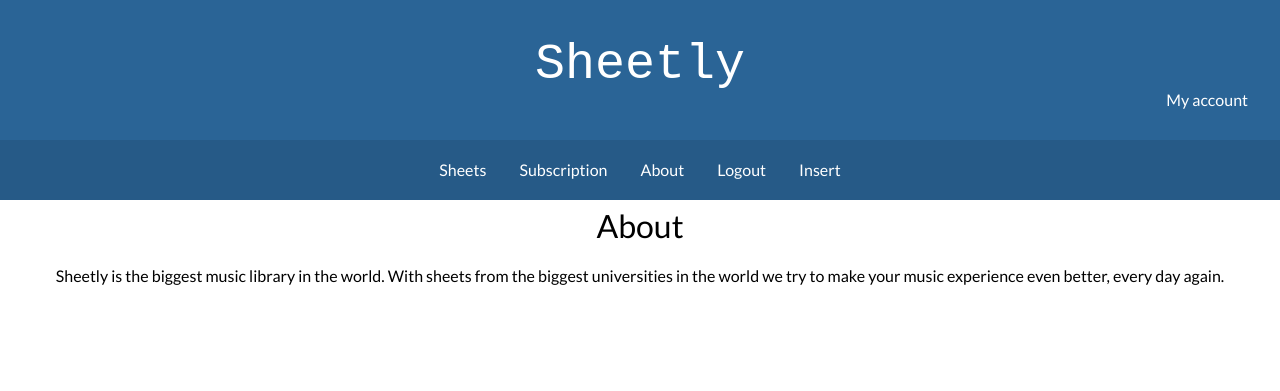
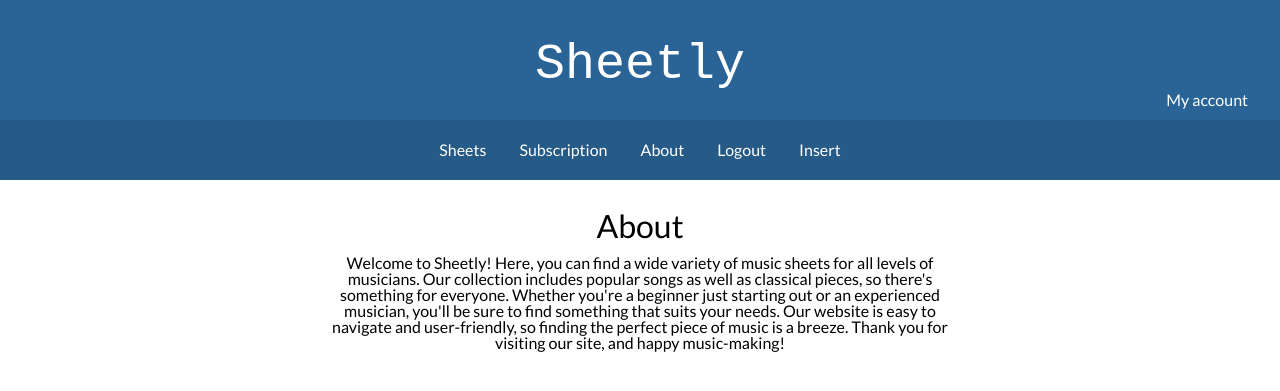
Before and after one commit to wynssimon/IMSLP, a PHP site: page /pages/about.php in a window 1280 px wide. Shown: the top 391 px of the page. Run offline with PHP 8.4, Linux system fonts and the light colour scheme; a user stored in the database is signed in.

Commit message:
niewe commit

```diff
--- a/includes/header.php
+++ b/includes/header.php
@@ -1,5 +1,5 @@
 <header>
-        <h1>Sheetly</h1>
+        <h1 onclick="location.href='../index.php'">Sheetly</h1>
         <?php if (isset($_SESSION['users_username'])) { ?>
             <a class='myaccount' href='../pages/myaccount.php?update'>My account</a>
             <?php } ?>
--- a/includes/headerHome.php
+++ b/includes/headerHome.php
@@ -1,5 +1,5 @@
 <header>
-        <h1>Sheetly</h1>
+    <h1 onclick="location.href='../index.php'">Sheetly</h1>
         <?php if (isset($_SESSION['users_username'])) { ?>
             <a class='myaccount' href='pages/myaccount.php?update'>My account</a>
             <?php } ?>
--- a/includes/headerSheet.php
+++ b/includes/headerSheet.php
@@ -1,5 +1,5 @@
 <header class="headerSheet">
-        <h1>Sheetly</h1>
+        <h1 onclick="location.href='../index.php'">Sheetly</h1>
         <?php if (isset($_SESSION['users_username'])) { ?>
             <a class='myaccount' href='../pages/myaccount.php?update'>My account</a>
             <?php } ?>
--- a/index.php
+++ b/index.php
@@ -180,7 +180,7 @@ session_start();
             }
         }
         ?>
-        <div class='products-container'>
+        <div class='products-container grid' id="alles">
         <?php if ($result->num_rows > 0) {
             while ($row = $result->fetch_assoc()) {
 
--- a/package.json
+++ b/package.json
@@ -2,5 +2,8 @@
   "devDependencies": {
     "@prettier/plugin-php": "^0.14.3",
     "prettier": "2.7.1"
+  },
+  "dependencies": {
+    "jquery": "^3.6.1"
   }
 }
--- a/pages/about.php
+++ b/pages/about.php
@@ -21,7 +21,8 @@ include './config.php';
   <?php include '../includes/header.php'; ?>
     <main class="main">
       <h2>About</h2>
-      <p>Sheetly is the biggest music library in the world. With sheets from the biggest universities in the world we try to make your music experience even better, every day again.</p>
+      <p>Welcome to Sheetly! Here, you can find a wide variety of music sheets for all levels of musicians. Our collection includes popular songs as well as classical pieces, so there's something for everyone. Whether you're a beginner just starting out or an experienced musician, you'll be sure to find something that suits your needs. Our website is easy to navigate and user-friendly, so finding the perfect piece of music is a breeze. Thank you for visiting our site, and happy music-making!
+      </p>
     </main>
   </body>
 </html>
--- /dev/null
+++ b/styles/about.css
@@ -0,0 +1,4 @@
+.main {
+  width: 50%;
+  margin-left: 25%;
+}
--- a/styles/header.css
+++ b/styles/header.css
@@ -6,7 +6,7 @@ body {
 }
 header {
   width: 100%;
-  height: 200px;
+  height: 180px;
   background-color: #2a6496;
   text-align: center;
   position: fixed;
@@ -20,6 +20,7 @@ header h1 {
   color: #fff;
   line-height: 130px;
   font-weight: 100;
+  cursor: pointer;
 }
 header nav {
   position: absolute;
```
Also changed, not shown: effetest.php (added, +37 -0 lines), styles/sheetsresults.css (+7 -2 lines), effetest.css (added), img/Fr_Elise__Beethoven-1.png (added), img/Lacrimosa_-_Requiem-1.png (added), package-lock.json, 2 other files.
